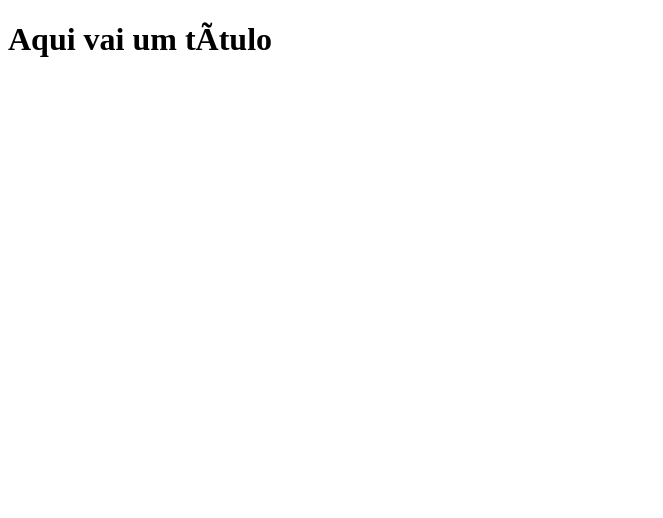
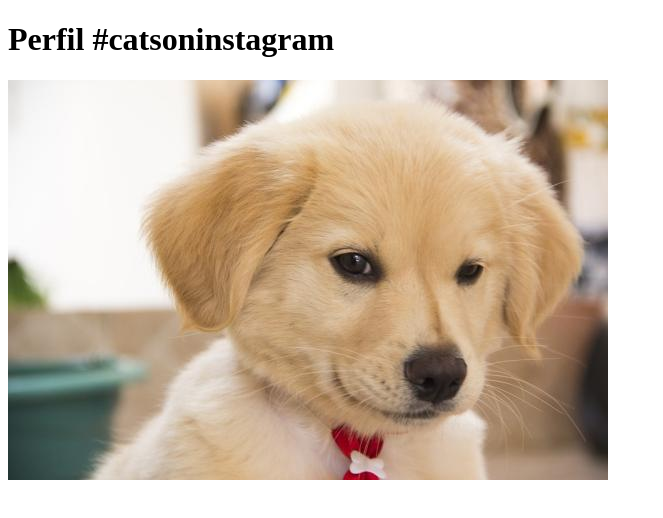
Before and after one commit to VICTOR-2102/Pensar-ResponderGit, a plain HTML site: page index.html in a window 1280 px wide. Shown: the whole page, without its empty margins (0-663 px from the left). Drawn offline with Linux system fonts and the light colour scheme.

Commit message:
Adicionada cachorro fofo

```diff
--- a/index.html
+++ b/index.html
@@ -4,7 +4,7 @@
 
 <head>
 
-<title>Título da página</title>
+<title>Fanpage de Gatinhos</title>
 
 <meta charset=“utf-8”>
 
@@ -12,7 +12,9 @@
 
 <body>
 
-<h1>Aqui vai um título</h1>
+<h1>Perfil #catsoninstagram</h1>
+
+<img src="imagens/cachorroFofo.jpg" />
 
 </body>
 
```
Also changed, not shown: imagens/cachorroFofo.jpg (added).
